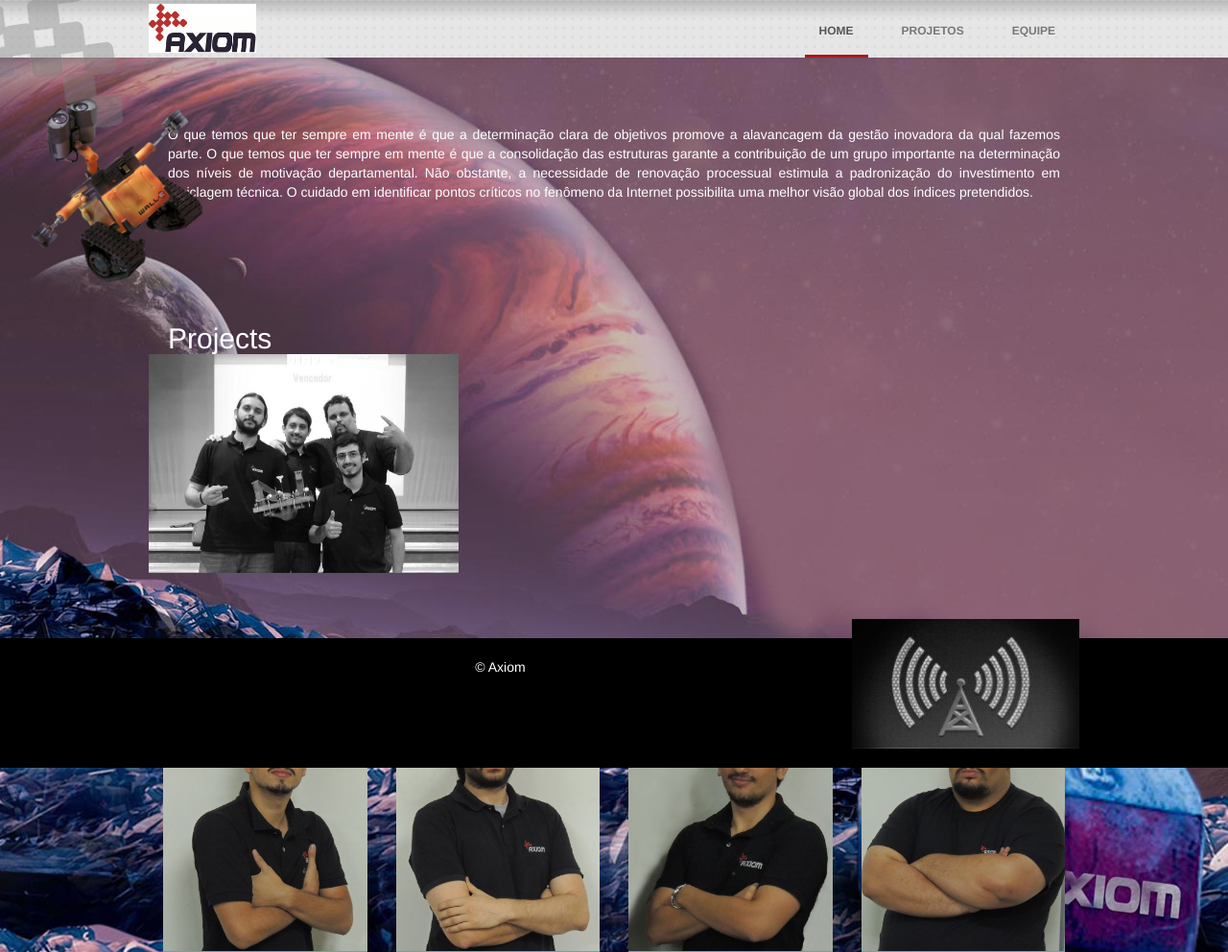
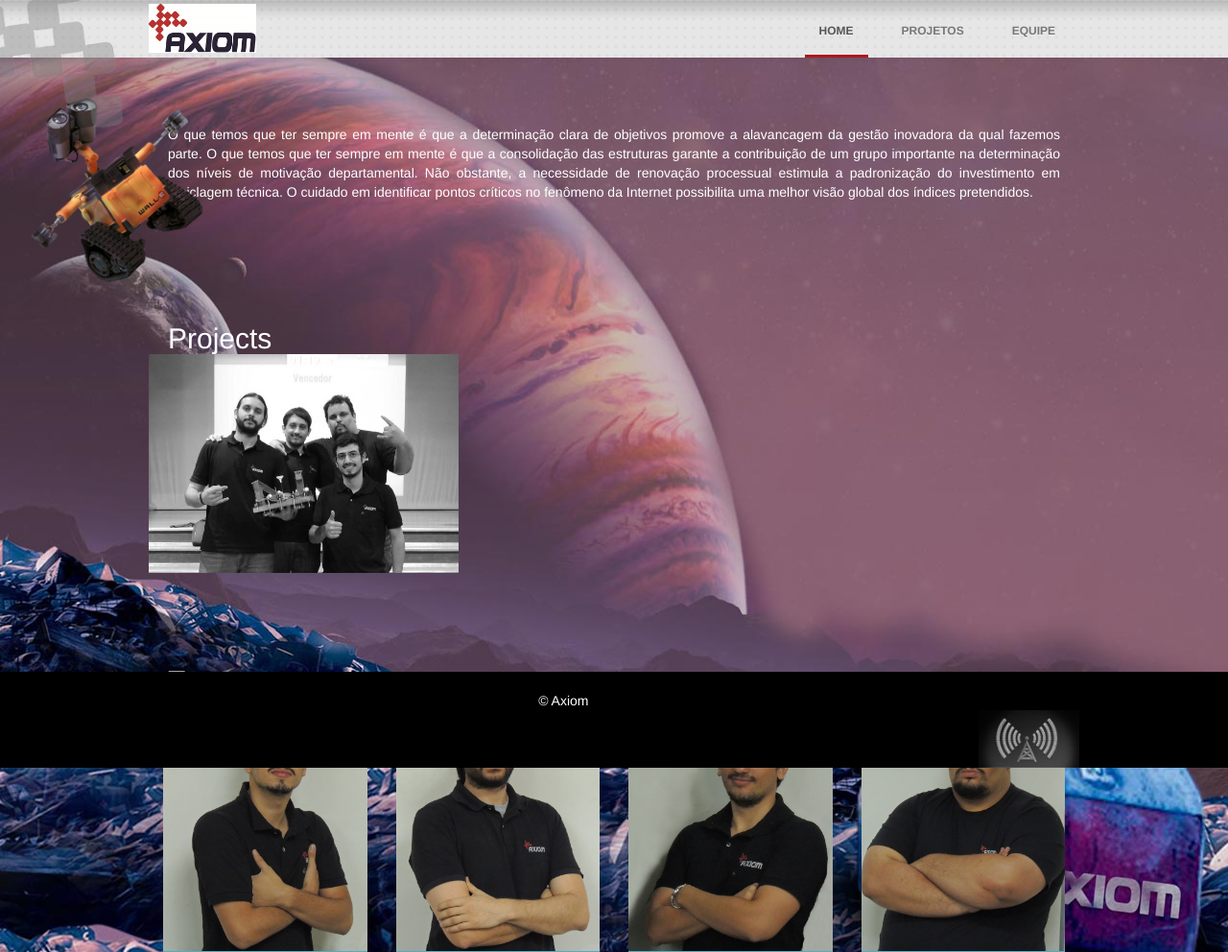
Before and after one commit to gabrielsecani/php_axiom_site, a PHP site: page / in a window 1280 px wide. Shown: the top 992 px of the page at 96% size. Run offline with PHP 8.4, Linux system fonts and the light colour scheme; some libraries are stand-ins or nearby versions.

Commit message:
Alterações no #abreContato

```diff
--- a/css/style.css
+++ b/css/style.css
@@ -208,10 +208,10 @@ footer div{
 }
 #abreContato{
     float: right;
-    margin-top: -40px;
-}
-#abreContato img{
+    position: relative;
     height: 60px;
+    top: 20px;
+    cursor: pointer;
 }
 #contato{
     display: none;
```
